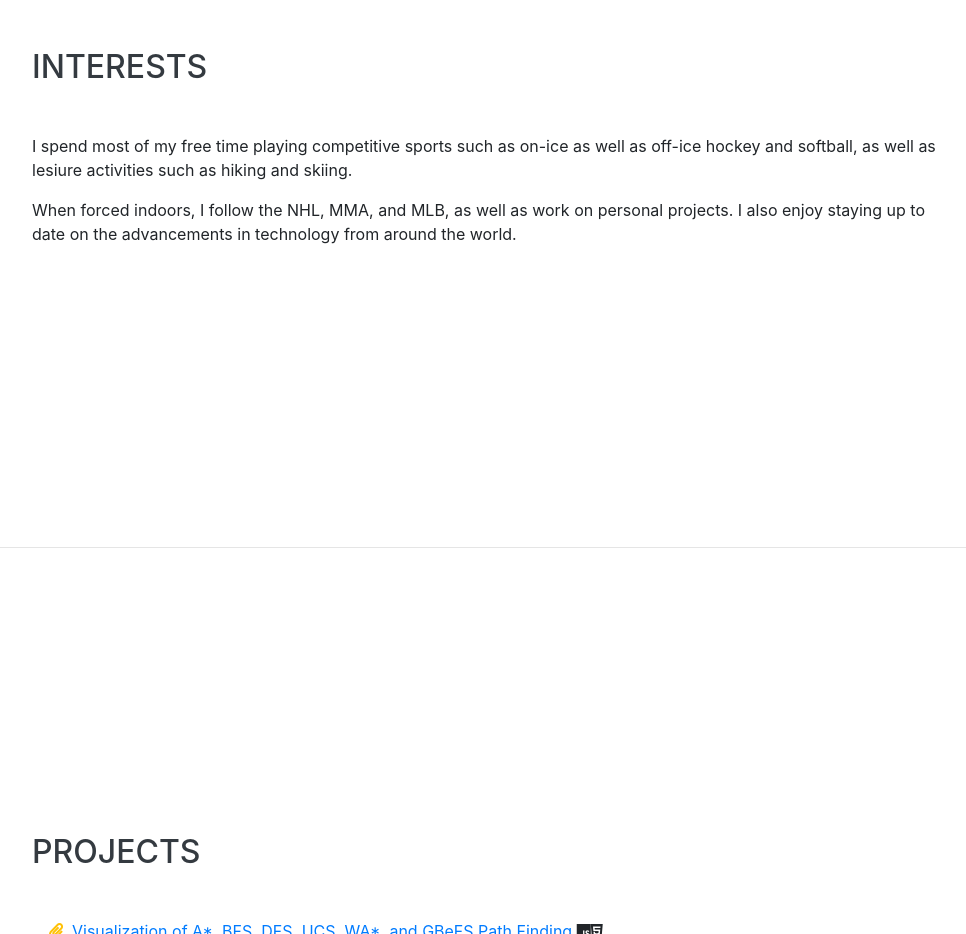
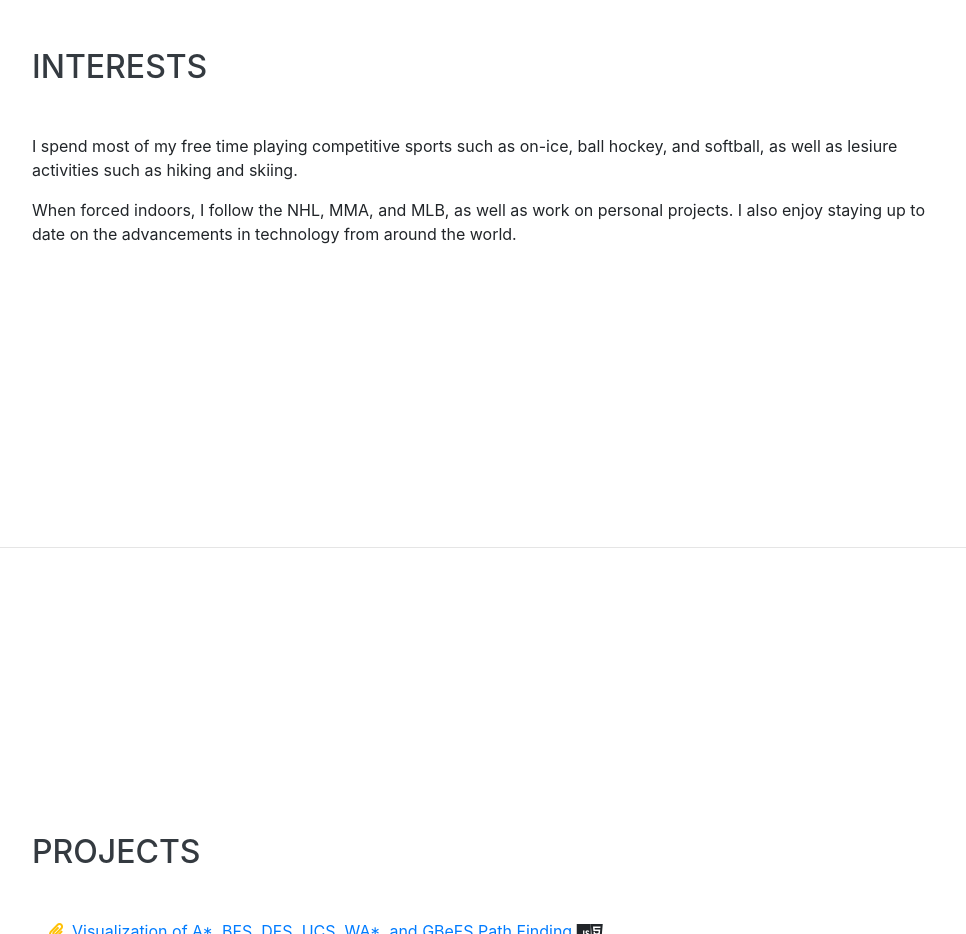
Before and after one commit to justinheff/personal_website, a website with bundled scripts: page index.html in a window 1280 px wide. Shown: the part 3680-4614 px from the top of the page, without its empty margins (288-1254 px from the left). Built offline with nearby package versions, Linux system fonts and the light colour scheme; a web font is replaced by a local one.

Commit message:
Update index.html

```diff
--- a/index.html
+++ b/index.html
@@ -233,7 +233,7 @@
     <section class="resume-section p-3 p-lg-5 d-flex align-items-center" id="interests">
       <div class="w-100">
         <h2 class="mb-5">Interests</h2>
-        <p>I spend most of my free time playing competitive sports such as on-ice as well as off-ice hockey and softball, as well as lesiure activities such as hiking and skiing.</p>
+        <p>I spend most of my free time playing competitive sports such as on-ice, ball hockey, and softball, as well as lesiure activities such as hiking and skiing.</p>
         <p class="mb-0">When forced indoors, I follow the NHL, MMA, and MLB, as well as work on personal projects. I also enjoy staying up to date on the advancements in technology from around the world.</p>
       </div>
     </section>
```
